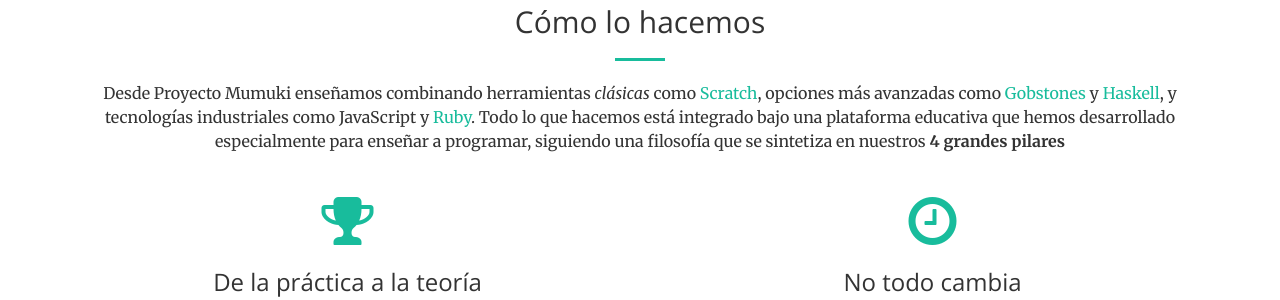
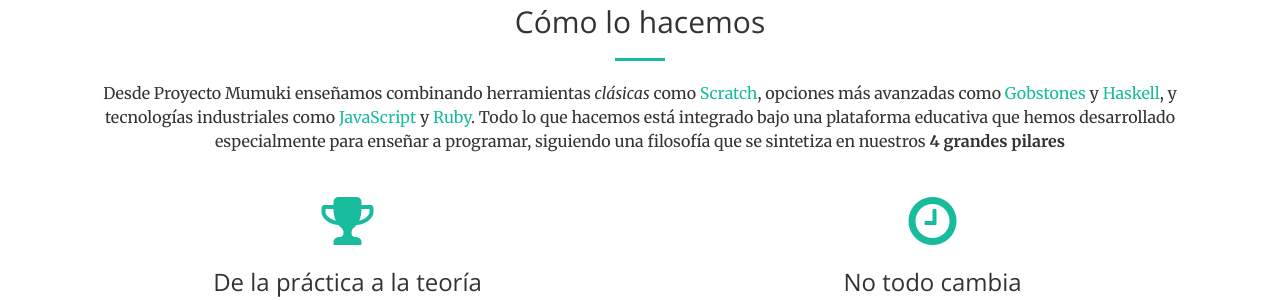
Before and after one commit to mumuki/mumuki.github.io, a Jekyll site: the page built from index.html, in a window 1280 px wide and 900 px high, scrolled down 1661 px. Shown: the part 177-477 px from the top of the window. Built offline with Jekyll 4.4.1, drawn with Linux system fonts in a browser that asks for light colours; the list of posts is cut into pages by our own code; part of the change alters nothing that is shown.

```diff
--- a/_includes/pillars.html
+++ b/_includes/pillars.html
@@ -5,7 +5,7 @@
                 <h2 class="section-heading">Cómo lo hacemos</h2>
                 <hr class="primary">
                 <p>
-                Desde Proyecto Mumuki enseñamos combinando herramientas <em>clásicas</em> como <a href="https://scratch.mit.edu/">Scratch</a>, opciones más avanzadas como <a href="http://www.gobstones.org/">Gobstones</a> y <a href="https://www.haskell.org/">Haskell</a>, y tecnologías industriales como JavaScript y <a href="https://www.ruby-lang.org/es/">Ruby</a>.
+                Desde Proyecto Mumuki enseñamos combinando herramientas <em>clásicas</em> como <a href="https://scratch.mit.edu/">Scratch</a>, opciones más avanzadas como <a href="http://www.gobstones.org/">Gobstones</a> y <a href="https://www.haskell.org/">Haskell</a>, y tecnologías industriales como <a href="https://developer.mozilla.org/es/docs/Web/JavaScript">JavaScript</a> y <a href="https://www.ruby-lang.org/es/">Ruby</a>.
 
                 Todo lo que hacemos está integrado bajo una plataforma educativa que hemos desarrollado especialmente para enseñar a programar, siguiendo una filosofía que se sintetiza en nuestros <strong>4 grandes pilares</strong></p>
             </div>
```
